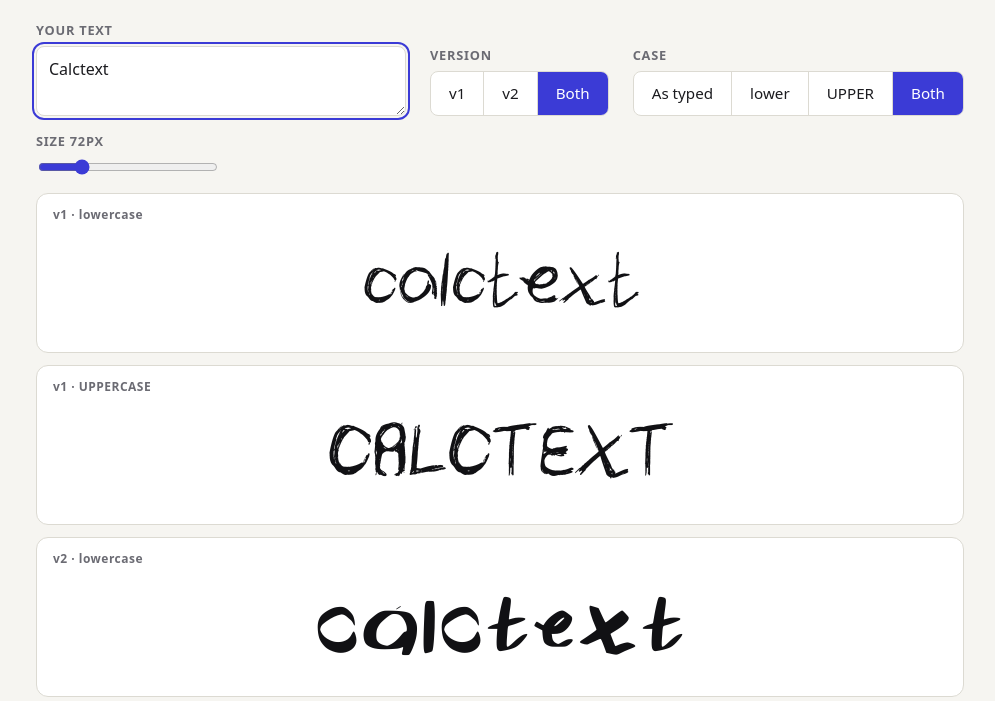
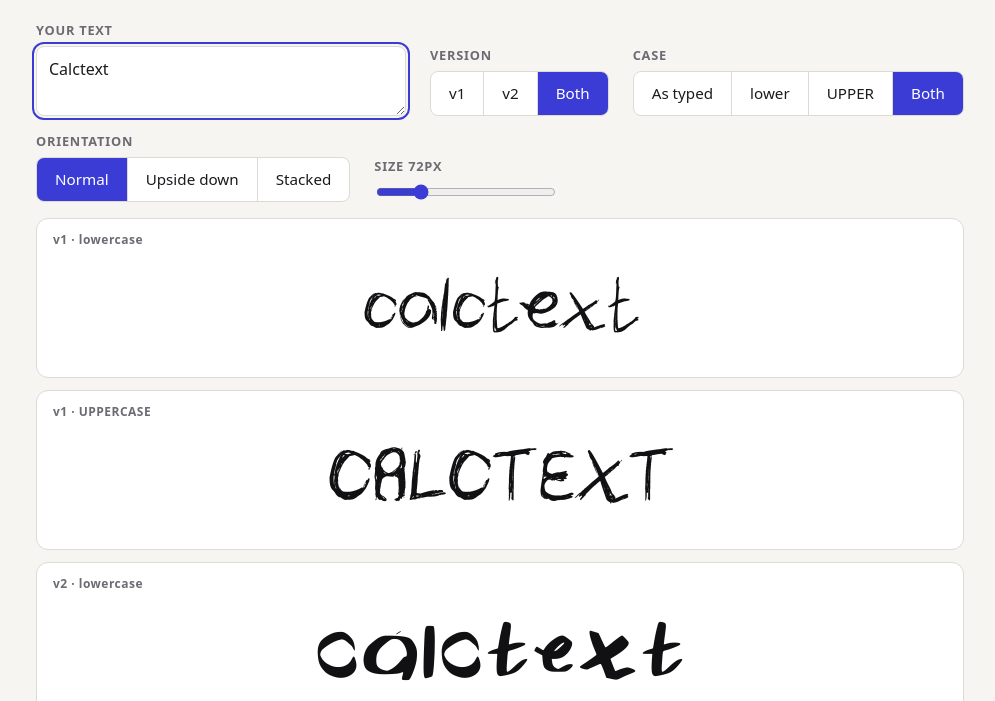
Before and after one commit to BrianMMagic/calctext, a plain HTML site: page index.html in a window 1280 px wide. Shown: the part 99-800 px from the top of the page, without its empty margins (140-1135 px from the left). Drawn offline with Linux system fonts and the light colour scheme.

Commit message:
Add orientation toggle: upside down and stacked
Co-Authored-By: Claude Sonnet 5.5 <noreply@anthropic.com>

```diff
--- a/index.html
+++ b/index.html
@@ -199,12 +199,23 @@
   }
   .out.v1 { font-family: "Calctext v1", monospace; }
   .out.v2 { font-family: "Calctext v2", monospace; }
+  .out.flipped { transform: rotate(180deg); }
   .out .miss { color: var(--warn); font-family: system-ui, sans-serif; opacity: 0.7; }
   .empty { padding: 32px 24px; text-align: center; color: var(--muted); }
+
+  .half { width: 100%; display: flex; align-items: center; justify-content: center; }
+  /* Stacked: card splits into two halves, the lower one upside down. */
+  .card.split { flex-direction: column; align-items: stretch; padding: 0; }
+  .card.split .half { flex: 1; min-height: 100px; padding: 24px; }
+  .card.split .tag + .half { padding-top: 40px; }
+  .card.split .half + .half { padding-top: 24px; border-top: 1px dashed var(--line); }
 
   @media (max-width: 600px) {
     main { padding-top: 24px; }
     .card { padding: 36px 12px 16px; min-height: 130px; }
+    .card.split .half { padding: 16px 12px; }
+    .card.split .tag + .half { padding-top: 36px; }
+    .card.split .half + .half { padding-top: 16px; }
     input[type=range] { width: 100%; }
     .field:has(#size) { flex: 1 1 100%; }
   }
@@ -248,6 +259,15 @@
         <label><input type="radio" name="case" value="lower"><span>lower</span></label>
         <label><input type="radio" name="case" value="upper"><span>UPPER</span></label>
         <label><input type="radio" name="case" value="both" checked><span>Both</span></label>
+      </div>
+    </div>
+
+    <div class="field">
+      <span class="label" id="flip-label">Orientation</span>
+      <div class="seg" role="radiogroup" aria-labelledby="flip-label">
+        <label><input type="radio" name="flip" value="normal" checked><span>Normal</span></label>
+        <label><input type="radio" name="flip" value="flip"><span>Upside down</span></label>
+        <label><input type="radio" name="flip" value="stack"><span>Stacked</span></label>
       </div>
     </div>
 
@@ -307,6 +327,9 @@
     const value = text.value;
     const versions = picked("ver") === "both" ? ["v1", "v2"] : [picked("ver")];
     const cases = picked("case") === "both" ? ["lower", "upper"] : [picked("case")];
+    const orient = picked("flip");
+    // One entry per half: true = upside down.
+    const halves = orient === "stack" ? [false, true] : [orient === "flip"];
 
     stage.replaceChildren();
     note.textContent = "";
@@ -329,12 +352,21 @@
         tag.className = "tag";
         tag.textContent = `${v} · ${CASES[c].label}`;
 
-        const out = document.createElement("pre");
-        out.className = `out ${v}`;
-        out.style.fontSize = size.value + "px";
-        if (fill(out, CASES[c].fn(value), v) && v === "v2") v2Missing = true;
+        card.append(tag);
+        if (halves.length > 1) card.classList.add("split");
 
-        card.append(tag, out);
+        for (const flipped of halves) {
+          const out = document.createElement("pre");
+          out.className = `out ${v}`;
+          out.classList.toggle("flipped", flipped);
+          out.style.fontSize = size.value + "px";
+          if (fill(out, CASES[c].fn(value), v) && v === "v2") v2Missing = true;
+
+          const half = document.createElement("div");
+          half.className = "half";
+          half.append(out);
+          card.append(half);
+        }
         stage.append(card);
       }
     }
@@ -370,7 +402,7 @@
 
   text.addEventListener("input", render);
   size.addEventListener("input", () => { sizeVal.textContent = size.value; render(); });
-  document.querySelectorAll('input[name="ver"], input[name="case"]').forEach((r) => r.addEventListener("change", render));
+  document.querySelectorAll('input[name="ver"], input[name="case"], input[name="flip"]').forEach((r) => r.addEventListener("change", render));
   render();
 </script>
 </body>
```
